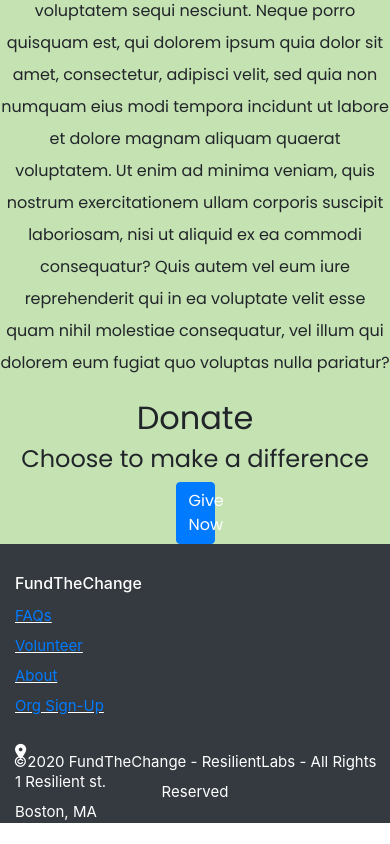
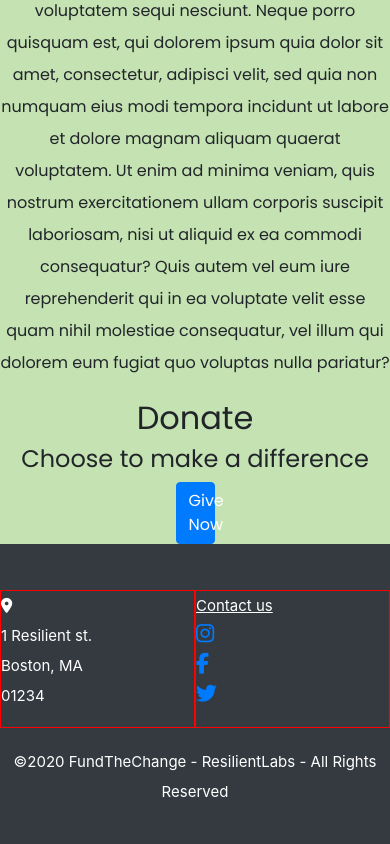
Before and after one commit to Resilient-Labs/fund-the-change, a React (Create React App) app in the folder FundTheChange/: page /about in a window 390 px wide. Shown: the part 543-1387 px from the top of the page. Before the commit the page ends 1366 px from the top, so only its background shows below. Built offline with nearby package versions, Linux system fonts and the light colour scheme.

Commit message:
responsive Homepage

```diff
--- a/FundTheChange/src/Components/Footer/Footer.css
+++ b/FundTheChange/src/Components/Footer/Footer.css
@@ -3,8 +3,7 @@
 }
 .main-footer{
   background-color: rgb(52,58,64);
-  height: auto;
-  overflow: auto;
+  height: 350px;
   font-size: 15px;
   color: white;
   clear:both;
@@ -25,3 +24,55 @@
 .fab{
   font-size: 1.3rem;
 }
+
+/* anything greater than 601 and lower 960 */
+@media only screen and (min-width: 601px) and (max-width: 960px) {
+
+  .bye{
+      display:none;
+
+  }
+  .main-footer{
+    background-color: rgb(52,58,64);
+    height: 300px;
+    font-size: 15px;
+    color: white;
+    clear:both;
+    padding-top: 30px;
+  }
+  .bob{
+    border: 1px solid red;
+    width: 20% !important;
+
+  }
+
+
+}
+
+
+
+
+/* anything lower than 600px */
+@media only screen and (max-width: 600px) {
+  .bye{
+      display:none;
+  }
+  .main-footer{
+    background-color: rgb(52,58,64);
+    height: 300px;
+    font-size: 15px;
+    color: white;
+    clear:both;
+    padding-top: 30px;
+
+  }
+
+  .bob{
+    border: 1px solid red;
+    width: 50% !important;
+    /* margin-left: 15%;
+    margin-right: 15%; */
+
+
+  }
+}
--- a/FundTheChange/src/Components/Footer/Footer.js
+++ b/FundTheChange/src/Components/Footer/Footer.js
@@ -8,16 +8,16 @@ function Footer() {
         <div className="row">
           {/*1 column*/}
           <div className="col-md-3 col-sm-6">
-            <h6>FundTheChange</h6>
+            <h6 className="bye">Fund The Change</h6>
             <ul className="list-unstyled">
-              <li className="under"><a href="#">FAQs</a></li>
-              <li className="under"><a href="#">Volunteer</a></li>
-              <li className="under"><a href="#">About</a></li>
-              <li className="under"><a href="#">Org Sign-Up</a></li>
+              <li className="under bye"><a href="#">FAQs</a></li>
+              <li className="under bye"><a href="#">Volunteer</a></li>
+              <li className="under bye"><a href="#">About</a></li>
+              <li className="under bye"><a href="#">Org Sign-Up</a></li>
             </ul>
           </div>
             {/*2 column*/}
-          <div className="col-md-3 col-sm-6">
+          <div className="bob">
             <ul className="list-unstyled">
             <li className="b"><i class="fas fa-map-marker-alt"></i></li>
               <li>1 Resilient st.</li>
@@ -27,7 +27,7 @@ function Footer() {
             </ul>
           </div>
           {/*third column*/}
-          <div className="col-md-3 col-sm-6">
+          <div className="bob">
             <ul className="list-unstyled">
               <li className="under">Contact us</li>
               <li className="under"><a className="under" href="#"><i class="fab fa-instagram"></i></a></li>
@@ -38,9 +38,9 @@ function Footer() {
           {/*4 column*/}
           <div className="col-md-3 col-sm-6">
             <ul className="list-unstyled">
-              <li className="under"><a className="under" href="#">Legal Stuff</a></li>
-              <li className="under"><a className="under" href="#">Privacy Policy  </a></li>
-              <li><a className="under" href="#">Terms Of Use</a></li>
+              <li className="under bye"><a className="under" href="#">Legal Stuff</a></li>
+              <li className="under bye"><a className="under" href="#">Privacy Policy  </a></li>
+              <li><a className="under bye" href="#">Terms Of Use</a></li>
             </ul>
           </div>
         </div>
--- a/FundTheChange/src/Components/Home/Home.css
+++ b/FundTheChange/src/Components/Home/Home.css
@@ -82,3 +82,110 @@ width: 100%;
     color: gainsboro;
 
 }
+
+.topRightMobile{
+    display: none;
+}
+
+
+
+
+/* anything greater than 601 and lower 960 */
+@media only screen and (min-width: 601px) and (max-width: 960px) {
+.mobile{
+    display: none;
+
+}
+    .topRightMobile{
+        display: block;
+    }
+
+
+    .carousel{
+        padding-top: 0px;
+        padding-bottom: 0px;
+        margin-left: 0%;
+        margin-right: 0%;
+        float: left;
+        width:100%;
+
+
+    }
+
+
+    .topLeft{
+        float: left;
+        width:100%;
+    }
+    .topRight{
+        float: left;
+        width: 100%;
+    }
+
+
+
+    .bye{
+        display:none;
+    }
+
+    .LeftImage{
+        width: 70%;
+        height: 70%;
+        margin-left: 15%;
+        margin-right: 15%;
+
+    }
+
+}
+
+
+
+
+/* anything lower than 600px */
+@media only screen and (max-width: 600px) {
+
+    .mobile{
+        display: none;
+
+    }
+
+    .topRightMobile{
+        display: block;
+    }
+
+    .carousel{
+        padding-top: 0px;
+        padding-bottom: 0px;
+        margin-left: 0%;
+        margin-right: 0%;
+        float: left;
+        width:100%;
+
+
+    }
+
+    .topLeft{
+        float: left;
+        width:100%;
+    }
+    .topRight{
+        float: left;
+        width: 100%;
+    }
+
+
+
+    .bye{
+        display:none;
+    }
+    .LeftImage{
+        width: 70%;
+        height: 70%;
+        margin-left: 15%;
+        margin-right: 15%;
+
+    }
+
+
+
+}
```
Also changed, not shown: FundTheChange/src/Components/Home/Home.js (+10 -5 lines).
